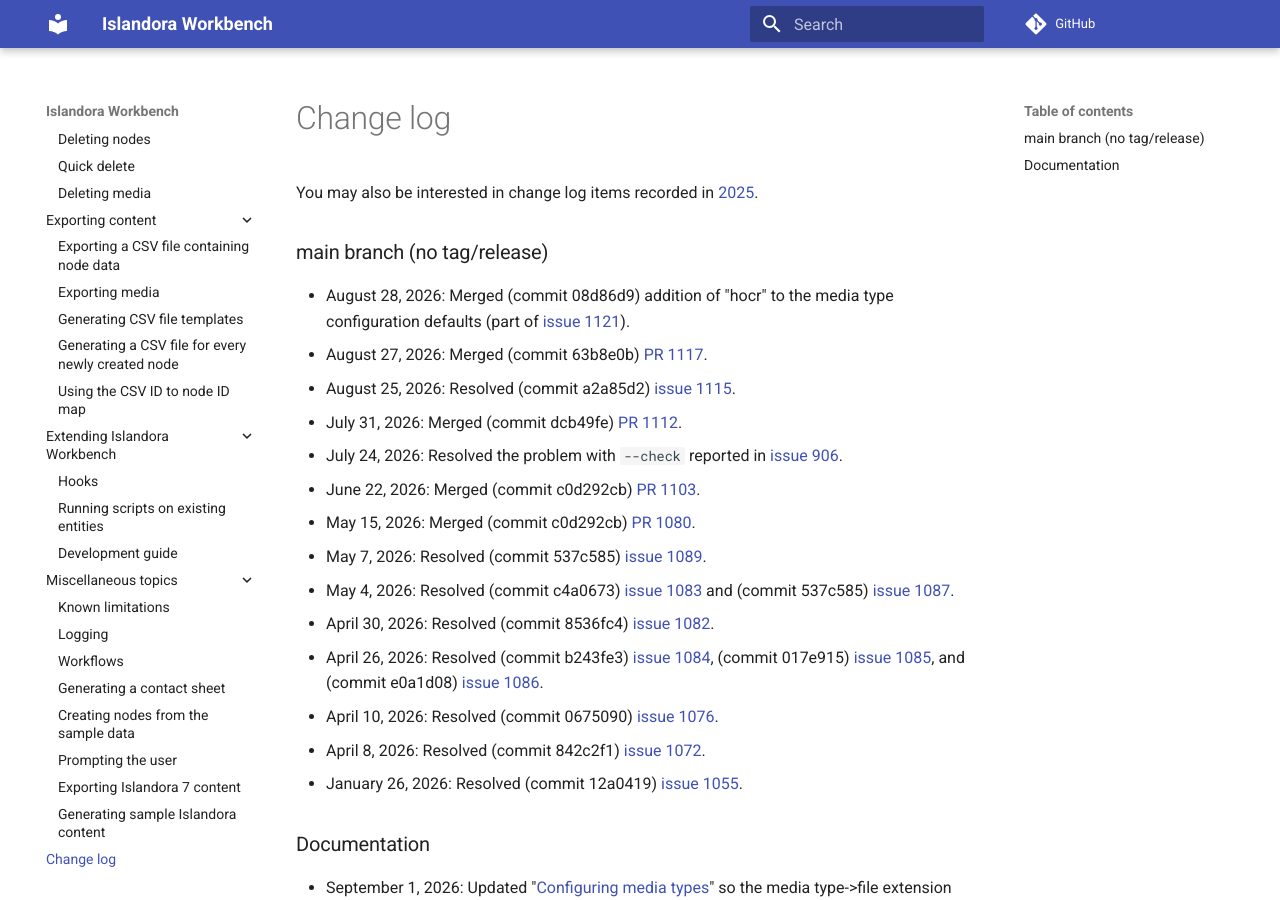
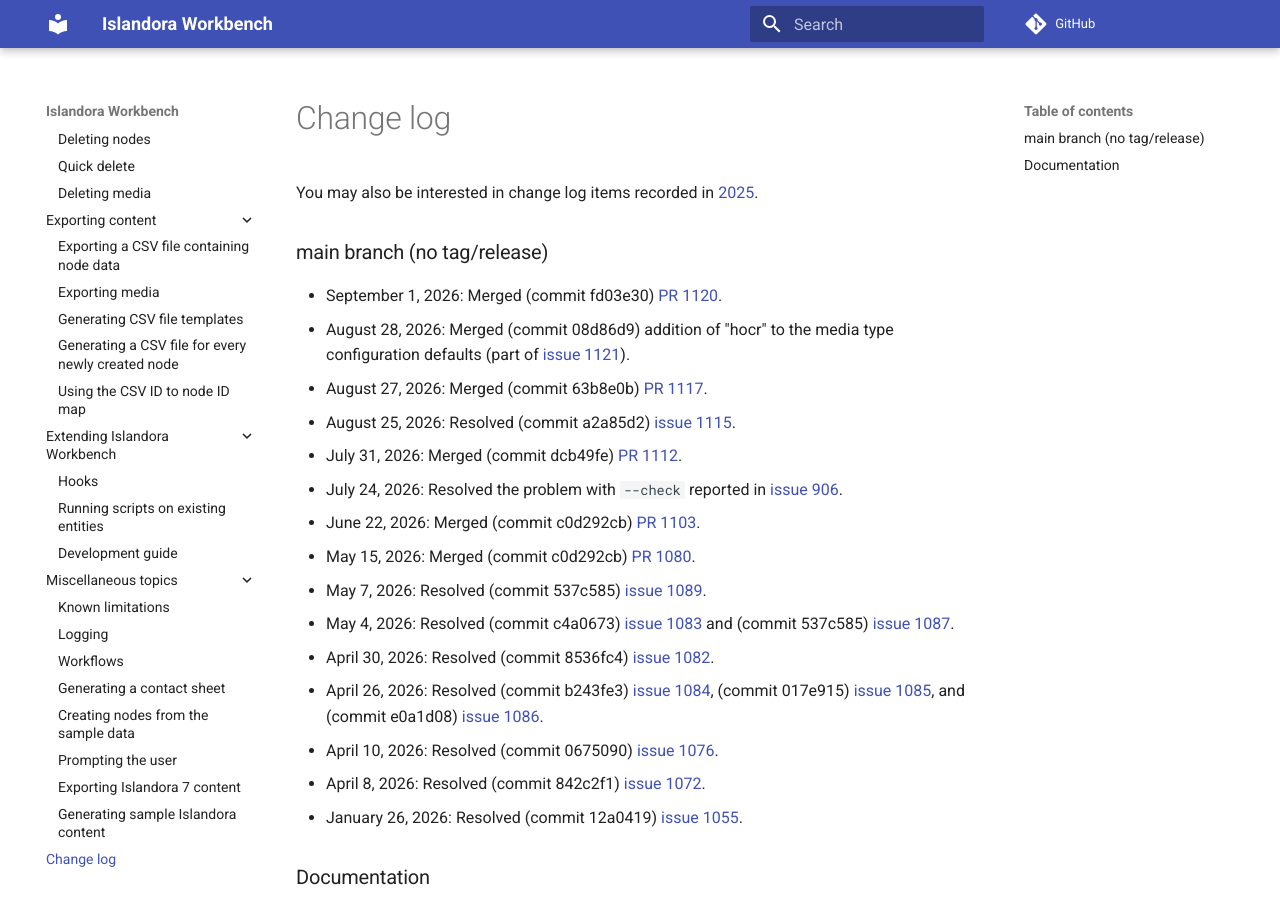
Before and after one commit to mjordan/islandora_workbench_docs, an MkDocs documentation site: the page built from docs/changelog.md, in a window 1280 px wide and 900 px high. Built offline with MkDocs 1.6.1 and Material for MkDocs 9.7.7, drawn with Linux system fonts in a browser that asks for light colours; comment, search, counter and statistics services are not loaded.

Commit message:
Updated changelog.

```diff
--- a/docs/changelog.md
+++ b/docs/changelog.md
@@ -2,6 +2,7 @@
 
 ### main branch (no tag/release)
 
+* September 1, 2026: Merged (commit fd03e30) [PR 1120](https://github.com/mjordan/islandora_workbench/pull/1120).
 * August 28, 2026: Merged (commit 08d86d9) addition of "hocr" to the media type configuration defaults (part of [issue 1121](https://github.com/mjordan/islandora_workbench/issues/1121)).
 * August 27, 2026: Merged (commit 63b8e0b) [PR 1117](https://github.com/mjordan/islandora_workbench/pull/1117).
 * August 25, 2026: Resolved (commit a2a85d2) [issue 1115](https://github.com/mjordan/islandora_workbench/issues/1115).
```
